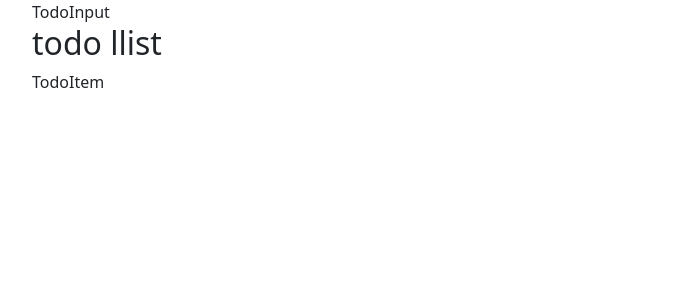
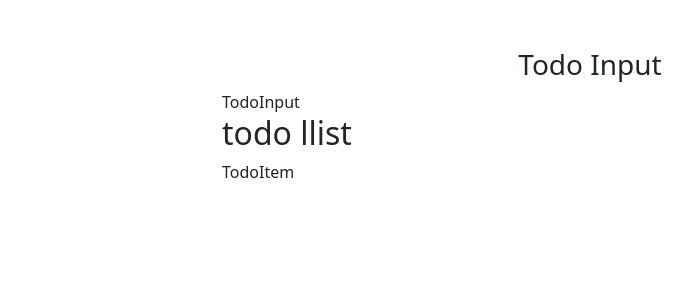
Before and after one commit to muhamademiralfani/tugas-todo-list, a React (Create React App) app: page / in a window 1280 px wide. Shown: the top 300 px of the page, without its empty margins (50-742 px from the left). Built offline with nearby package versions, Linux system fonts and the light colour scheme.

Commit message:
perubahan kedua

```diff
--- a/package.json
+++ b/package.json
@@ -10,6 +10,7 @@
     "react": "^18.2.0",
     "react-dom": "^18.2.0",
     "react-scripts": "5.0.1",
+    "react-uuid": "^2.0.0",
     "uuid": "^9.0.1",
     "web-vitals": "^2.1.4"
   },
--- a/src/App.js
+++ b/src/App.js
@@ -1,20 +1,50 @@
 import React, { Component } from "react";
-import uuid from "uuid";
+import uuid from 'react-uuid';
 import "bootstrap/dist/css/bootstrap.min.css";
 import TodoInput from "./components/TodoInput";
 import TodoList from "./components/TodoList";
 
-function App() {
-  return (
-    <div>
+class App extends Component {
+  state = {
+    items: [
+      { id: 1, title: "wake up" },
+      { id: 2, title: "make breakfast" },
+    ],
+    id: uuid(),
+    item:'',
+    editItem:false
+  };
+
+  handleChange = (e)=> {console.log('handle change')}
+  handleSubmit = (e)=> {console.log('handle submit')}
+  clearList = ()=> {console.log('clear list')}
+  handleDelete = (id)=> {console.log(`handle edit ${id}`)}
+  handleEdit = (id)=> {console.log(`edit edit ${id}`)}
+
+  render() {
+    return (
       <div className="container">
         <div className="row">
-          <TodoInput />
-          <TodoList />
+          <div className="col-10 mx-auto col-md-8 mt-5">
+            <h3 className="text-capitalize text-center">
+            todo input
+            </h3>
+            <TodoInput
+            item={this.state.item}
+            handleChange={this.handleChange}
+            handleSubmit={this.handleSubmit}
+            editItem={this.state.editItem}
+             />
+            <TodoList
+              item={this.state.items}
+              clearList={this.clearList}
+              handleDelet={this.handleDelete}
+              handleEdit={this.handleEdit}
+            />
+          </div>
         </div>
       </div>
-    </div>
-  );
+    );
+  }
 }
-
 export default App;
```
Also changed, not shown: 1 other file (tests, documents, lock files or other folders).
